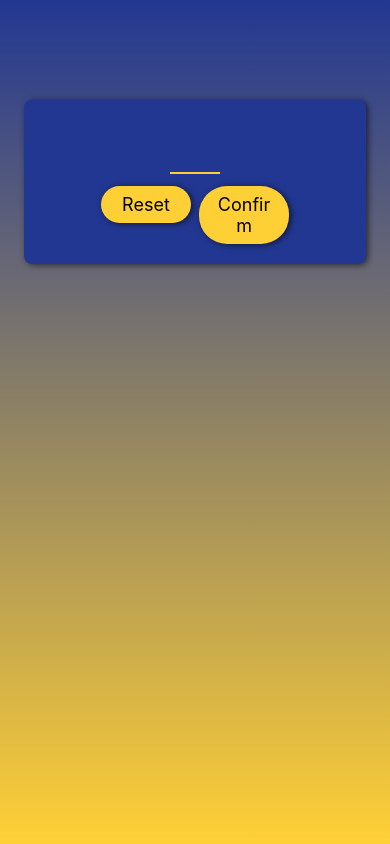
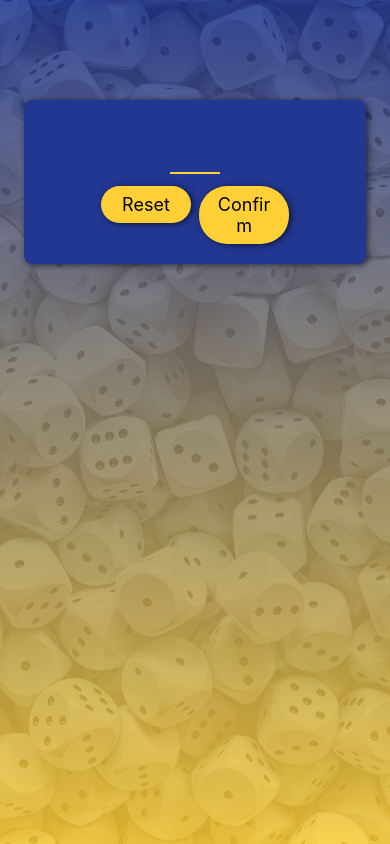
Before and after one commit to StanislavDitsan/GameApp, a React Native app: screen / in a window 390 px wide. Built offline with nearby package versions, Linux system fonts and the light colour scheme.

Commit message:
Added image under LinearGradient

```diff
--- a/App.js
+++ b/App.js
@@ -1,4 +1,4 @@
-import { StyleSheet } from 'react-native';
+import { StyleSheet, ImageBackground } from 'react-native';
 import StartGameScreen from "./screens/StartGameScreen";
 import { LinearGradient } from 'expo-linear-gradient';
 
@@ -6,10 +6,24 @@ import { LinearGradient } from 'expo-linear-gradient';
 
 export default function App() {
   return (
+
     <LinearGradient
+
       colors={['#223791', '#ffd036',]}
       style={styles.appBg}>
-      <StartGameScreen />
+
+      <ImageBackground
+
+        source={require('./assets/img/bgdice.avif')}
+        resizeMode='cover'
+        style={styles.appBg}
+        imageStyle={styles.backgroundImage}
+      >
+
+        <StartGameScreen />
+
+      </ImageBackground>
+
     </LinearGradient>
 
   );
@@ -17,7 +31,9 @@ export default function App() {
 
 const styles = StyleSheet.create({
   appBg: {
-
     flex: 1,
+  },
+  backgroundImage: {
+    opacity: 0.15,
   }
 });
```
Also changed, not shown: assets/img/bgdice.avif (added).
